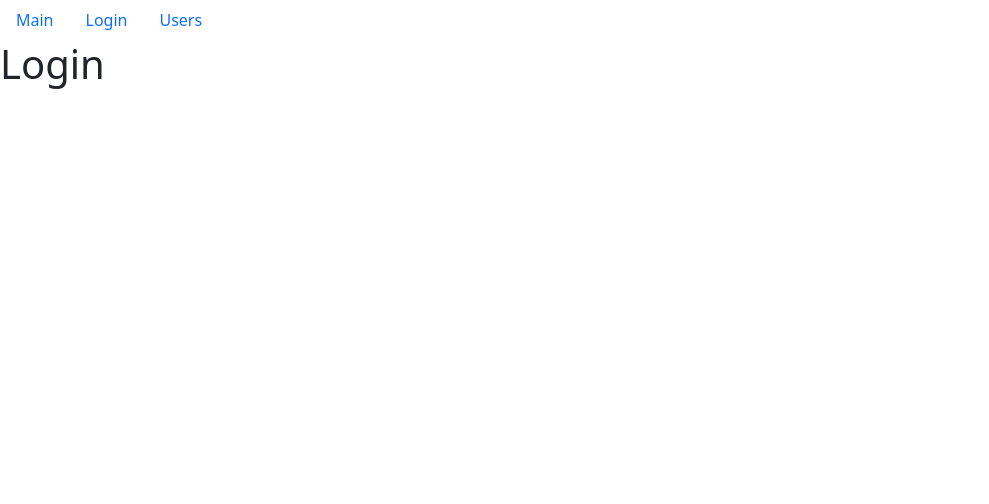
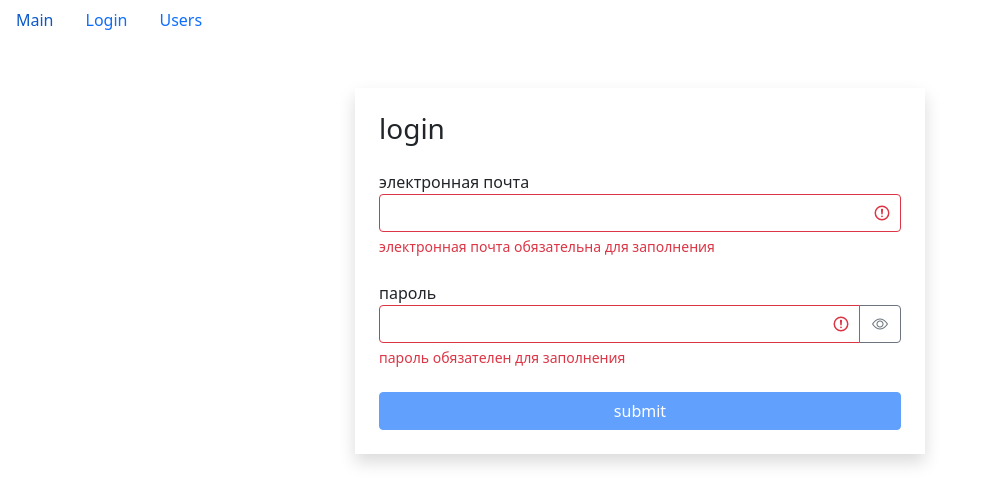
Before and after one commit to UndreiK/kp-19-3, a React (Create React App) app: page /login in a window 1280 px wide. Shown: the top 504 px of the page, without its empty margins (0-989 px from the left). Built offline with nearby package versions, Linux system fonts and the light colour scheme.

Commit message:
add forms

```diff
--- a/package.json
+++ b/package.json
@@ -21,7 +21,7 @@
     "build": "react-scripts build",
     "test": "react-scripts test",
     "eject": "react-scripts eject",
-    "format": "npx prettier --write ."
+    "format": "npx prettier --write"
   },
   "eslintConfig": {
     "extends": [
--- /dev/null
+++ b/src/app/components/textField.jsx
@@ -0,0 +1,54 @@
+import React, { useState } from "react"
+import PropTypes from "prop-types"
+
+const TextField = ({ label, type, name, value, onChange, error }) => {
+  const [showPassword, setShowPassword] = useState(false)
+  const getInputClasses = () => {
+    return "form-control" + (error ? " is-invalid" : "")
+  }
+
+  const toggleShowPassword = () => {
+    setShowPassword((prevState) => !prevState)
+  }
+
+  return (
+    <div className="mb-4">
+      <label htmlFor={name}>{label}</label>
+      <div className="input-group has-validation">
+        <input
+          type={showPassword ? "text" : type}
+          id={name}
+          name={name}
+          value={value}
+          onChange={onChange}
+          className={getInputClasses()}
+        />
+        {type === "password" && (
+          <button
+            className="btn btn-outline-secondary"
+            type="button"
+            onClick={toggleShowPassword}
+          >
+            <i className={"bi bi-eye" + (showPassword ? "-slash" : "")}></i>
+          </button>
+        )}
+        {error && <div className="invalid-feedback">{error}</div>}
+      </div>
+    </div>
+  )
+}
+
+TextField.defaultProps = {
+  type: "text"
+}
+
+TextField.propTypes = {
+  label: PropTypes.string,
+  type: PropTypes.string,
+  name: PropTypes.string,
+  value: PropTypes.string,
+  onChange: PropTypes.func,
+  error: PropTypes.string
+}
+
+export default TextField
--- a/src/app/components/usersList.jsx
+++ b/src/app/components/usersList.jsx
@@ -7,6 +7,7 @@
 import SearchStatus from "./searchStatus"
 import UserTable from "./usersTable"
 import _ from "lodash"
+import TextField from "./textField"
 
 const UsersList = () => {
   const pageSize = 8
@@ -14,8 +15,8 @@
   const [professions, setProfessions] = useState()
   const [selectedProf, setSelectedProf] = useState()
   const [sortBy, setSortBy] = useState({ path: "name", order: "asc" })
-
   const [users, setUsers] = useState()
+  const [filter, setFilter] = useState("")
 
   useEffect(() => {
     api.users.fetchAll().then((data) => setUsers(data))
@@ -57,7 +58,11 @@
   }
 
   if (users) {
-    const filteredUsers = selectedProf
+    const filteredUsers = filter
+      ? users.filter(
+          (user) => user.name.toLowerCase().indexOf(filter.toLowerCase()) !== -1
+        )
+      : selectedProf
       ? users.filter(
           (user) =>
             JSON.stringify(user.profession) === JSON.stringify(selectedProf)
@@ -65,13 +70,16 @@
       : users
 
     const count = filteredUsers.length
-
     const sortedUsers = _.orderBy(filteredUsers, [sortBy.path], [sortBy.order])
-
     const userCrop = paginate(sortedUsers, currentPage, pageSize)
 
     const clearFilter = () => {
       setSelectedProf()
+    }
+
+    const changeHandler = (event) => {
+      setSelectedProf(undefined)
+      setFilter(event.target.value)
     }
 
     // const getBadgeClasses = (item) => {
@@ -93,8 +101,10 @@
             </button>
           </div>
         )}
+
         <div className="d-flex flex-column">
           <SearchStatus length={count} />
+          <TextField onChange={changeHandler} />
           {count > 0 && (
             <UserTable
               users={userCrop}
--- a/src/app/layouts/login.jsx
+++ b/src/app/layouts/login.jsx
@@ -1,7 +1,78 @@
-import React from "react"
+import React, { useEffect, useState } from "react"
+import TextField from "../components/textField"
+import { validator } from "../utils/validator"
 
 const Login = () => {
-  return <h1>Login</h1>
+  const [data, setData] = useState({ email: "", password: "" })
+  const [errors, setErrors] = useState({})
+  const handleChange = ({ target }) => {
+    setData((prevState) => ({ ...prevState, [target.name]: target.value }))
+  }
+
+  const validatorConfig = {
+    email: {
+      isRequired: { message: "электронная почта обязательна для заполнения" },
+      isEmail: { message: "email введен некорректно" }
+    },
+    password: {
+      isRequired: { message: "пароль обязателен для заполнения" },
+      isCapitalSymbol: { message: "пароль должен содержать заглавную букву" },
+      isContainDigit: { message: "пароль должен содержать цифру" },
+      min: { message: "пароль должен быть не менее 8 символов", value: 8 }
+    }
+  }
+
+  useEffect(() => {
+    validate()
+  }, [data])
+
+  const validate = () => {
+    const errors = validator(data, validatorConfig)
+    setErrors(errors)
+    return Object.keys(errors).length === 0
+  }
+
+  const isValid = Object.keys(errors).length === 0
+
+  const handleSubmit = (e) => {
+    e.preventDefault()
+    const isValid = validate()
+    if (!isValid) return
+    console.log(data)
+  }
+
+  return (
+    <div className="container mt-5">
+      <div className="row">
+        <div className="col-md-6 offset-md-3 shadow p-4">
+          <h3 className="mb-4">login</h3>
+          <form onSubmit={handleSubmit}>
+            <TextField
+              label="электронная почта"
+              name="email"
+              value={data.email}
+              onChange={handleChange}
+              error={errors.email}
+            />
+            <TextField
+              label="пароль"
+              type="password"
+              name="password"
+              value={data.password}
+              onChange={handleChange}
+              error={errors.password}
+            />
+            <button
+              disabled={!isValid}
+              className="btn btn-primary w-100 mx-auto"
+            >
+              submit
+            </button>
+          </form>
+        </div>
+      </div>
+    </div>
+  )
 }
 
 export default Login
--- /dev/null
+++ b/src/app/utils/validator.js
@@ -0,0 +1,47 @@
+export function validator(data, config) {
+  const errors = {}
+  function validate(validateMethod, data, config) {
+    let statusValidate
+    switch (validateMethod) {
+      case "isRequired":
+        statusValidate = data.trim() === ""
+        break
+      case "isEmail": {
+        const emailRegExp = /^\S+@\S+\.\S+$/g
+        statusValidate = !emailRegExp.test(data)
+        break
+      }
+      case "isCapitalSymbol": {
+        const capitalRegExp = /[A-Z]+/g
+        statusValidate = !capitalRegExp.test(data)
+        break
+      }
+      case "isContainDigit": {
+        const digitRegExp = /\d+/g
+        statusValidate = !digitRegExp.test(data)
+        break
+      }
+      case "min": {
+        statusValidate = data.length < config.value
+        break
+      }
+      default:
+        break
+    }
+    if (statusValidate) return config.message
+  }
+
+  for (const fieldName in data) {
+    for (const validateMethod in config[fieldName]) {
+      const error = validate(
+        validateMethod,
+        data[fieldName],
+        config[fieldName][validateMethod]
+      )
+      if (error && !errors[fieldName]) {
+        errors[fieldName] = error
+      }
+    }
+  }
+  return errors
+}
```
